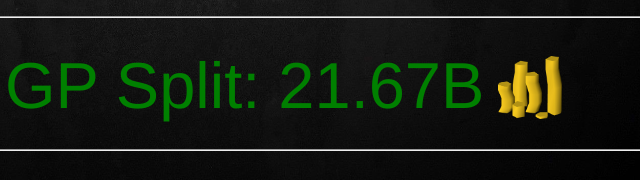
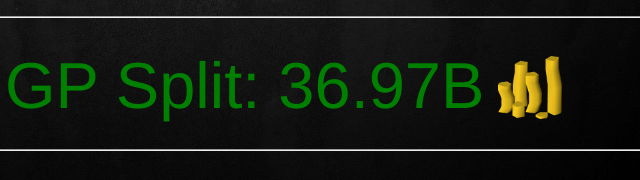
Before and after one commit to mercenarypvm/mercenarypvm.github.io, a plain HTML site: page index.html in a window 1280 px wide. Shown: the part 566-746 px from the top of the page, 473-1113 px from the left. Drawn offline with Linux system fonts and the light colour scheme.

Commit message:
Update index.html

```diff
--- a/index.html
+++ b/index.html
@@ -34,7 +34,7 @@
     <!-- Separation line  -->
     <div class="boss">
       <img src="items/coins.png" style="width: 5%; height: 5%">
-      <span class="coins" style="vertical-align: bottom">Total GP Split: 21.67B</span>
+      <span class="coins" style="vertical-align: bottom">Total GP Split: 36.97B</span>
       <img src="items/coins.png" style="width: 5%; height: 5%">
     </div>
 
```
